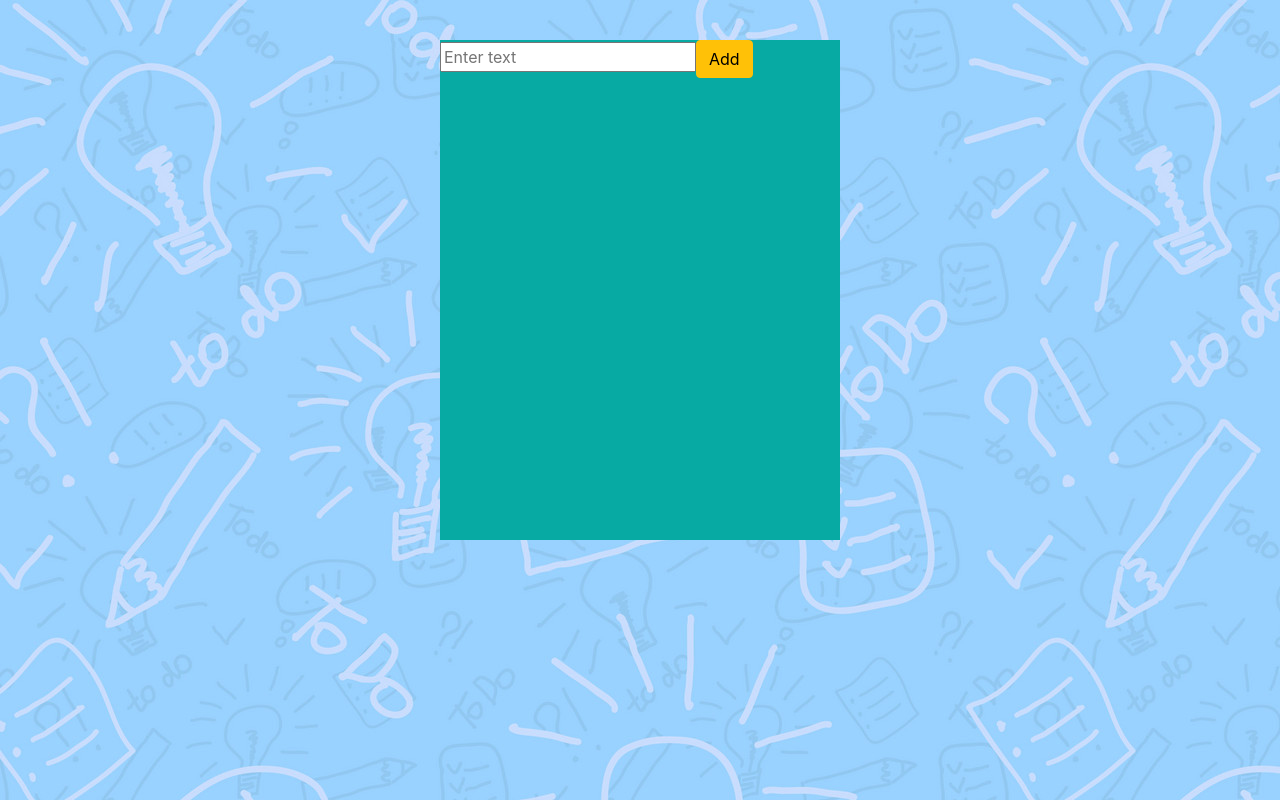
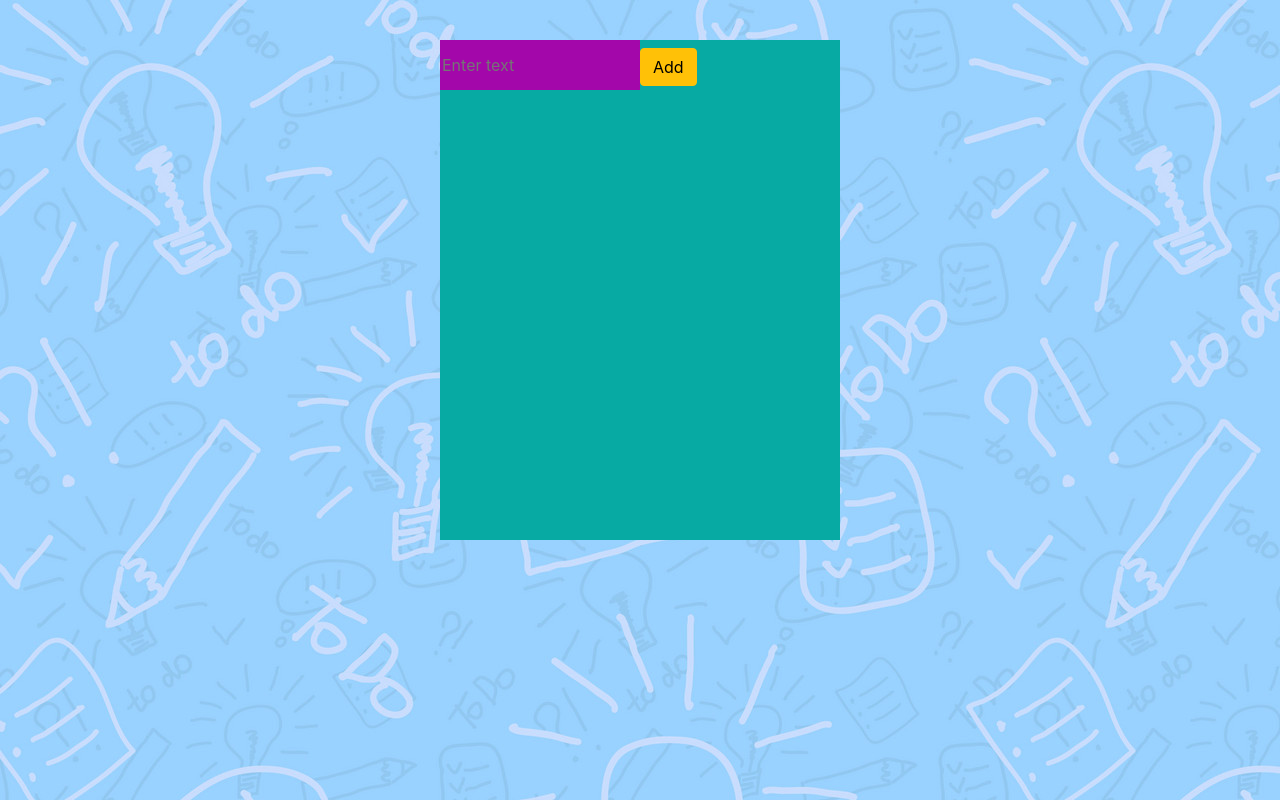
Before and after one commit to Hashininirasha/React-ToDo, a React (Create React App) app: page / in a window 1280 px wide. Built offline with nearby package versions, Linux system fonts and the light colour scheme.

Commit message:
first text

```diff
--- a/src/App.css
+++ b/src/App.css
@@ -7,3 +7,10 @@ body{
   width: 400px;
   margin: 40px auto;
 }
+#to-do-form input{
+  background-color: #A307AA;
+  height: 50px;
+  width: 200px;
+  border: 0;
+
+}
--- a/src/App.js
+++ b/src/App.js
@@ -7,12 +7,12 @@ class App extends React.Component{
     return(
       <div className="App">
         <header>
-          <form id="to-do app">
+          <form id="to-do-form">
             <input type="text" placeholder="Enter text"/>
             <button type="button" class="btn btn-warning">Add</button>
           </form>
         </header>
-      </div>
+        </div>
     );
   }
 }
```
